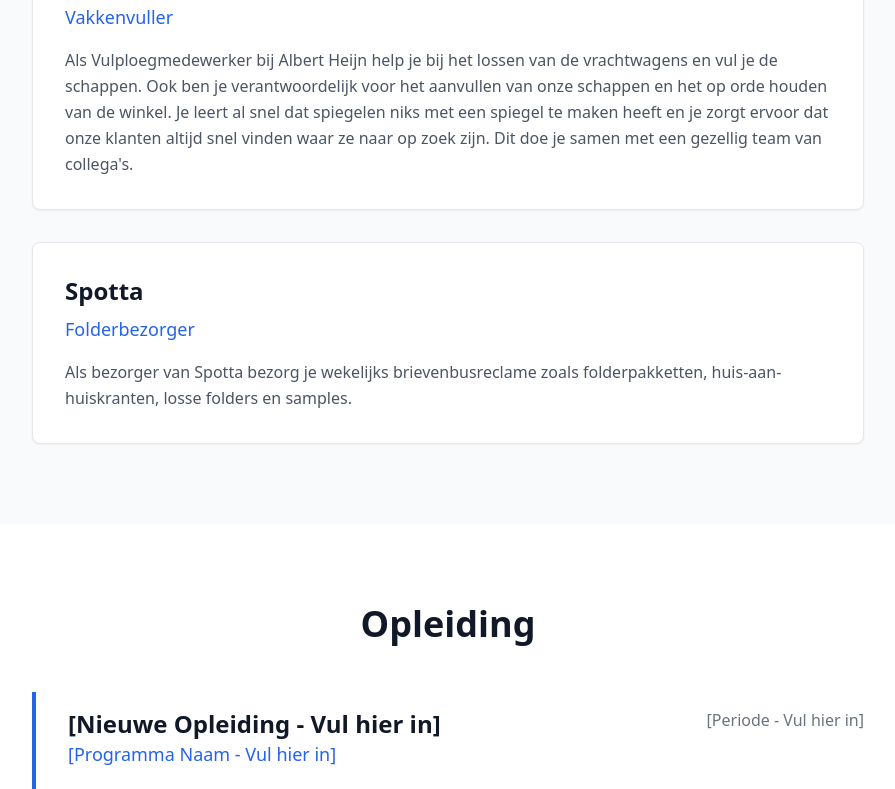
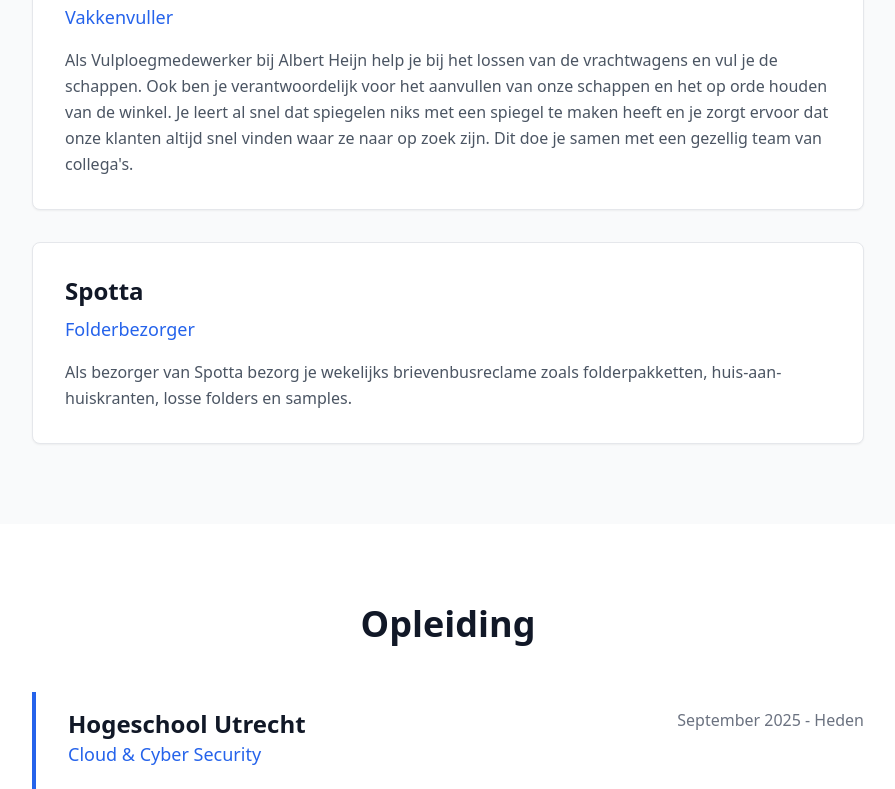
Before and after one commit to ThomCorp-INC/github-pages-replica-kit, a React (Vite) app: page / in a window 1280 px wide. Shown: the part 2000-2789 px from the top of the page, without its empty margins (192-1087 px from the left). Built offline with nearby package versions, Linux system fonts and the light colour scheme.

Commit message:
Update Education.tsx

```diff
--- a/src/components/Education.tsx
+++ b/src/components/Education.tsx
@@ -2,15 +2,15 @@
 export const Education = () => {
   const educationItems = [
     {
-      institution: "[Nieuwe Opleiding - Vul hier in]",
-      program: "[Programma Naam - Vul hier in]",
-      period: "[Periode - Vul hier in]",
-      description: "[Beschrijving - Vul hier in]"
+      institution: "Hogeschool Utrecht",
+      program: "Cloud & Cyber Security",
+      period: "September 2025 - Heden",
+      description: "Het beroep van Cyber Security & Cloud Engineer is een belangrijke pijler voor de toekomst. Met de toenemende afhankelijkheid van IT en de groeiende dreiging van digitale bedreigingen, groeit de vraag naar specialisten in dit vakgebied op HBO-niveau. CITA-bedrijven bieden daarom directe werkgelegenheid en de mogelijkheid om je kennis te verdiepen en uit te breiden via de duale HBO-opleiding Cyber Security & Cloud van Hogeschool Utrecht. Dit is een unieke kans om je HBO-diploma te behalen terwijl je deel uitmaakt van een geweldig team."
     },
     {
       institution: "ROC van Flevoland",
       program: "Expert IT systems and devices",
-      period: "augustus 2023 - Heden",
+      period: "augustus 2023 - Juli 2025",
       description: "Als expert IT systems & devices zorg jij ervoor dat je collega's gebruik kunnen maken van internet, e-mail, telefoon en het interne netwerk. Je houdt je vooral bezig met het onderhoud, het beheer en de beveiliging van kleine tot middelgrote netwerken. Daarvoor gebruik je allerlei protocollen, besturingssystemen en andere software. Jij bewaakt het netwerk (dus ook intranet en internet) bijvoorbeeld tegen virussen en aanvallen van hackers. Dat doe je zelfstandig of in een team. Ook blijf je op de hoogte van nieuwe producten op netwerkgebied. Je praat veel met collega's over hoe je het netwerk veilig en werkend kunt houden. Als er een probleem is, los jij het op. Je probeert dan te voorkomen dat het nog eens gebeurt."
     },
     {
```
